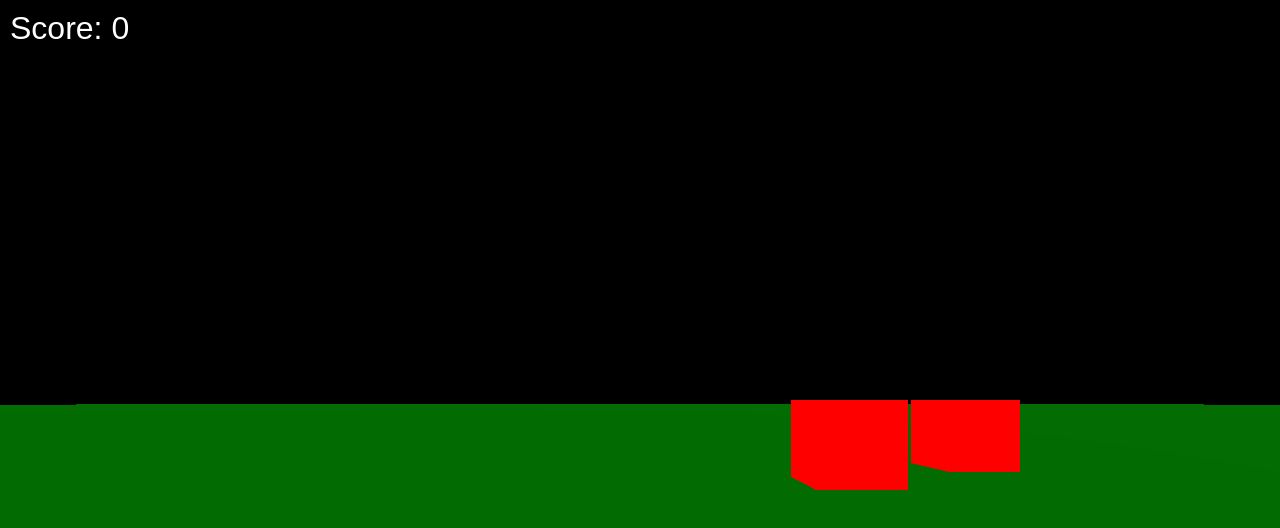
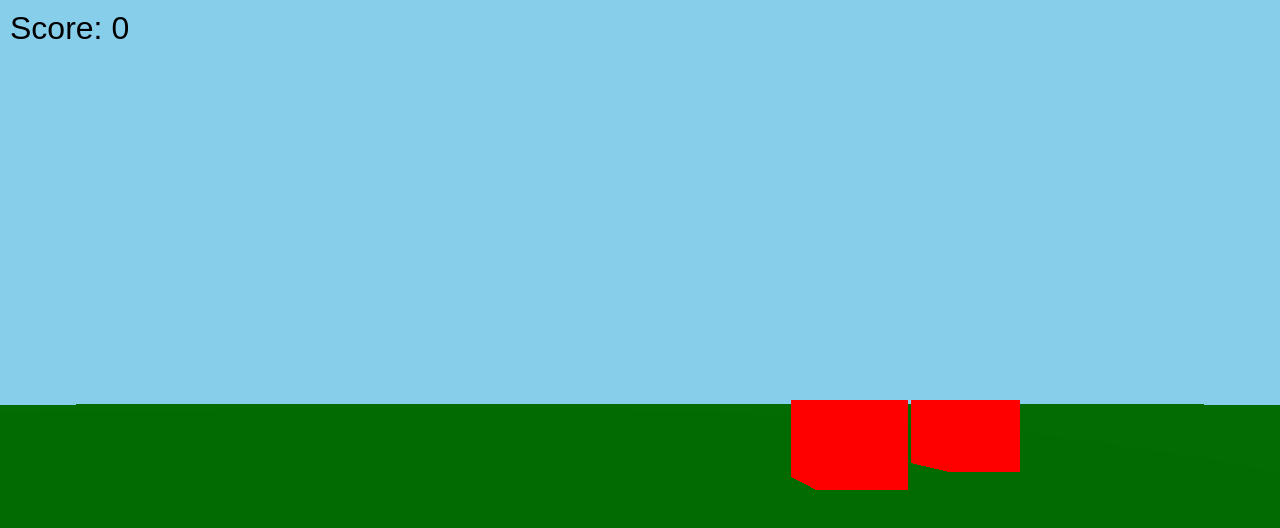
Before and after one commit to seutje/shootymctoothy, a plain HTML site: page index.html in a window 1280 px wide. Drawn offline with nearby package versions, Linux system fonts and the light colour scheme; animation ran at ten frames a second.

Commit message:
The sky is blue.

```diff
--- a/assets/css/style.css
+++ b/assets/css/style.css
@@ -7,7 +7,7 @@ body {
     position: absolute;
     top: 10px;
     left: 10px;
-    color: white;
+    color: black;
     font-family: sans-serif;
     font-size: 2em;
 }
--- a/assets/js/main.js
+++ b/assets/js/main.js
@@ -1,5 +1,8 @@
 // Create a new Three.js scene.
 const scene = new THREE.Scene();
+// Set the background color of the scene to blue.
+scene.background = new THREE.Color(0x87ceeb);
+
 // Create a new perspective camera.
 const camera = new THREE.PerspectiveCamera(75, window.innerWidth / window.innerHeight, 0.1, 1000);
 // Create a new WebGL renderer.
```
